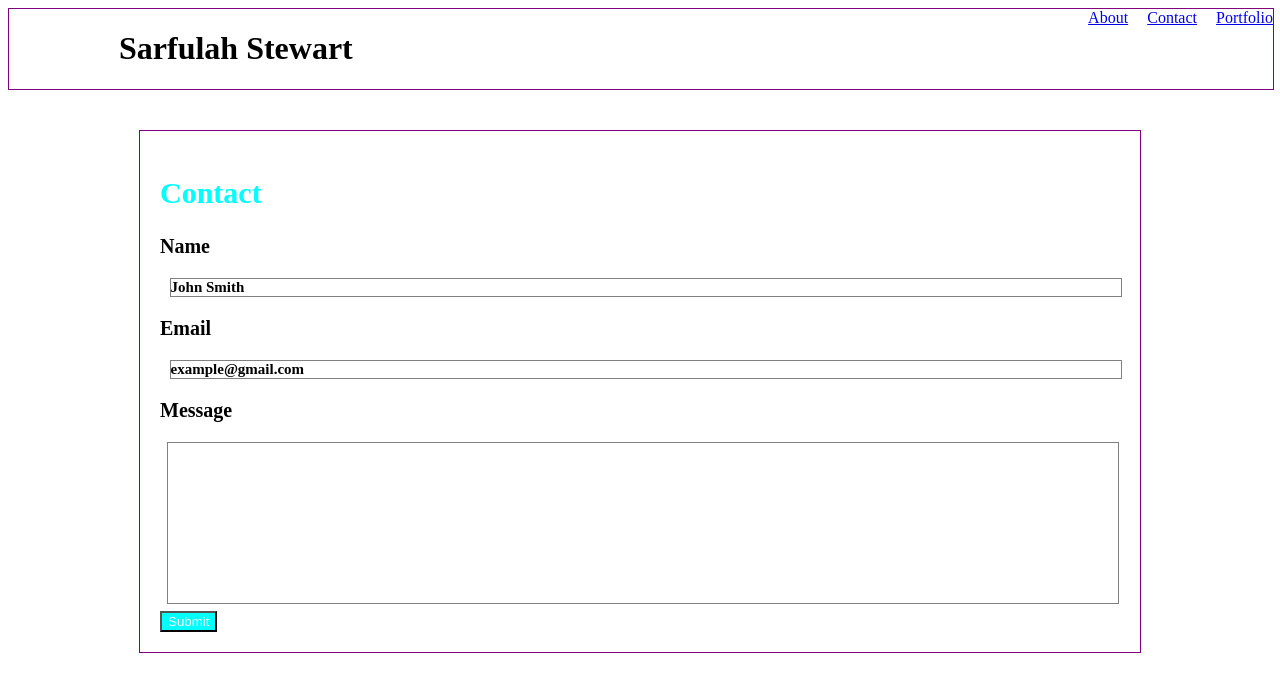
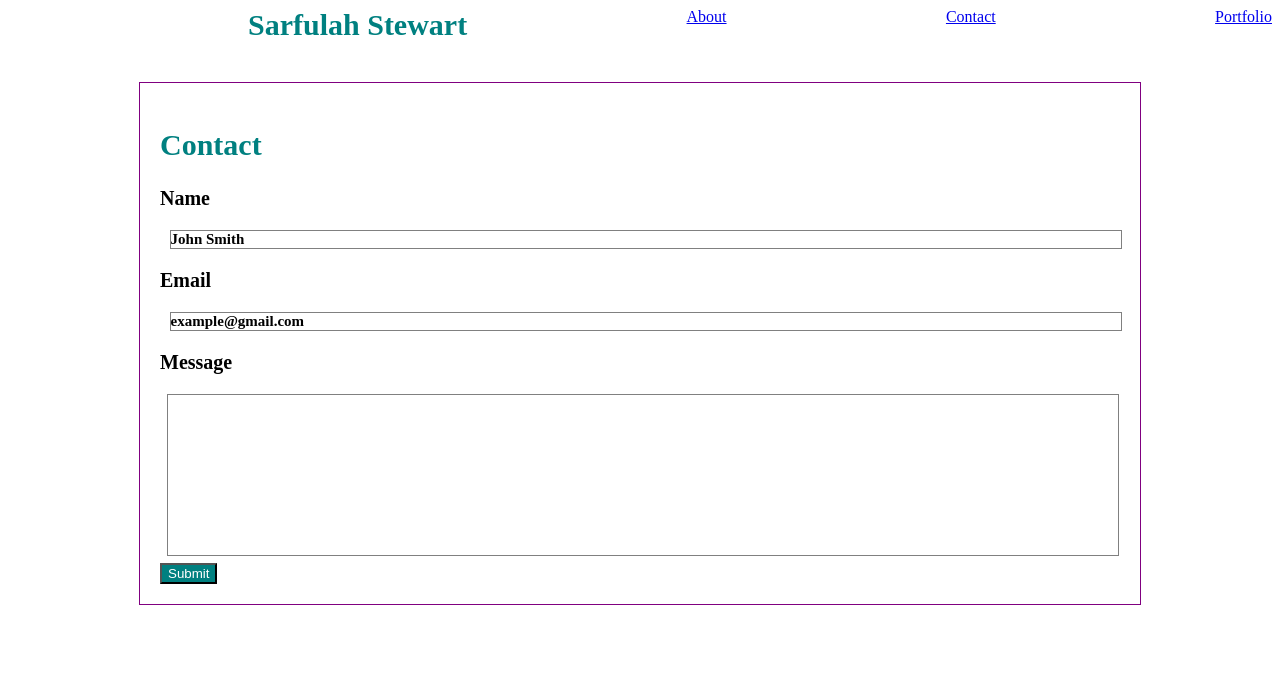
Before and after one commit to Sarfulah/Basic-Portfolio, a plain HTML site: page contact.html in a window 1280 px wide. Drawn offline with Linux system fonts and the light colour scheme.

Commit message:
adjusting content

```diff
--- a/assets/css/style.css
+++ b/assets/css/style.css
@@ -1,14 +1,13 @@
 #nav {
     width: 100%;
-    border: 1px purple solid;
     display: flex;
     justify-content: space-between;
 }
 #content {
     width: 960px;
-    border: 1px purple solid;
     margin: auto;
     margin-top: 40px;
+    border: 1px purple solid;
     padding: 20px;
 }
 img {
@@ -24,14 +23,20 @@ img {
     margin-left: auto;
     margin-top: 10%;
 }
+header {
+    font-size: 30px;
+    color: teal;
+    font-weight: bold;
+    margin-left: 240px;
+}
 h1 {
     width: 950px;
-    border: 10px aqua;
+    border: 10px teal;
     margin-left: 110px;
 }
 h2 {
     font-size: 30px;
-    color: aqua;
+    color: teal;
 }
 h4 {
     width: 950px;
@@ -50,7 +55,7 @@ p {
 }
 .button {
     color: white;
-    background-color: aqua;
+    background-color: teal;
 }
 div {
     margin: auto;
--- a/contact.html
+++ b/contact.html
@@ -11,10 +11,10 @@
 <body>
     <div class="container">
         <div id="nav">
-        <h1>Sarfulah Stewart</h1>
-        <a href="index.html">About</a>
-        <a href="contact.html">Contact</a>
-        <a href="portfolio.html">Portfolio</a>
+            <header>Sarfulah Stewart</header>
+            <a href="index.html">About</a>
+            <a href="contact.html">Contact</a>
+            <a href="portfolio.html">Portfolio</a>
         </div>
 
          <div id="content">
```
Also changed, not shown: index.html (+3 -2 lines), portfolio.html (+1 -1 lines).
